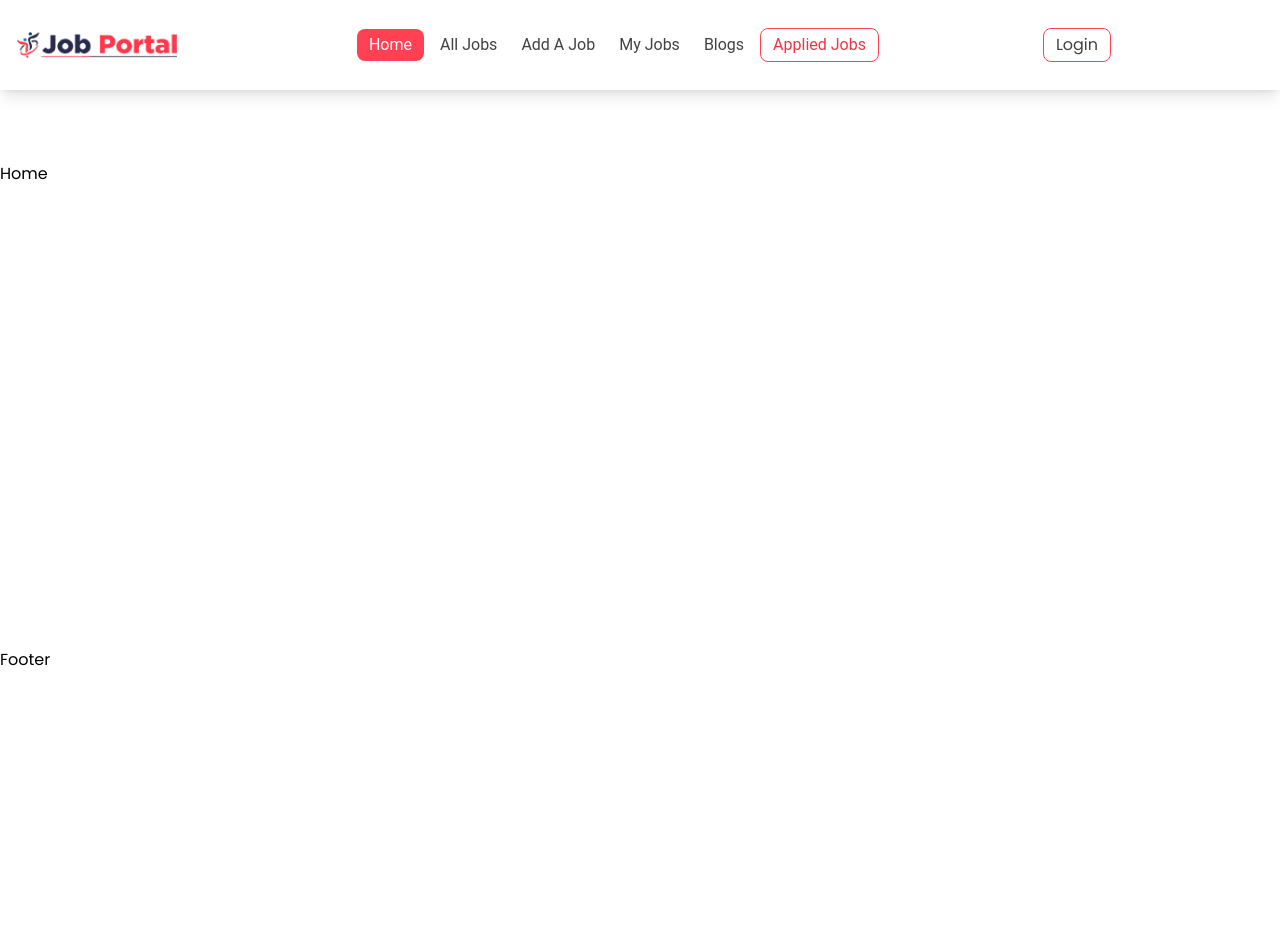
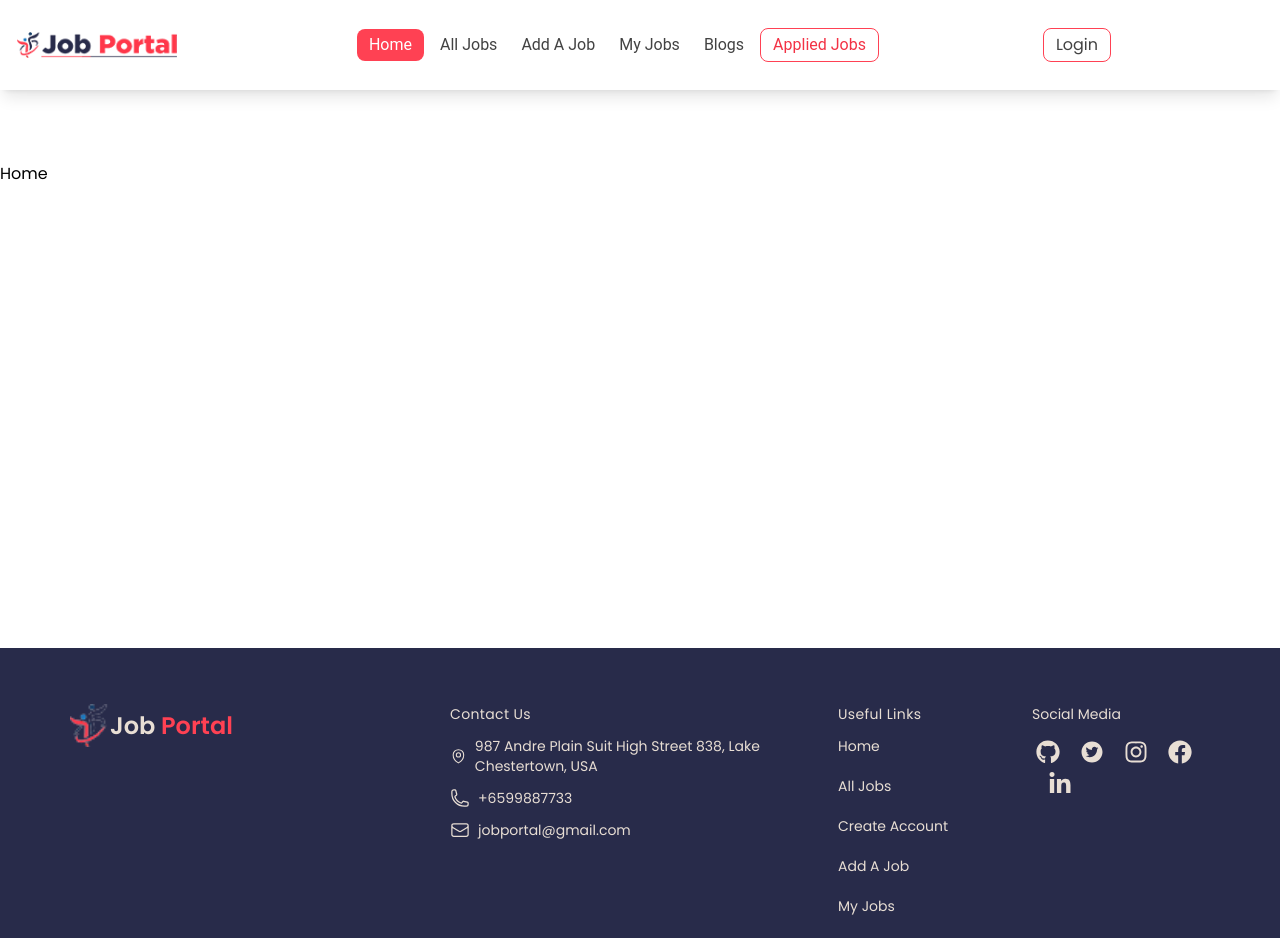
Before and after one commit to mstsurnalyakter/jobportal-client, a React (Vite) app: page / in a window 1280 px wide. Shown: the top 938 px of the page. Before the commit the page ends 800 px from the top, so only its background shows below. Built offline with nearby package versions, Linux system fonts and the light colour scheme; no server answers.

Commit message:
Footer component added

```diff
--- a/package.json
+++ b/package.json
@@ -23,6 +23,7 @@
     "react-hot-toast": "^2.4.1",
     "react-icons": "^5.2.1",
     "react-router-dom": "^6.23.0",
+    "react-tooltip": "^5.26.4",
     "sort-by": "^1.2.0"
   },
   "devDependencies": {
--- a/src/pages/Shared/Footer.jsx
+++ b/src/pages/Shared/Footer.jsx
@@ -1,9 +1,209 @@
-import React from 'react'
+import {
+  FaFacebook,
+  FaGithub,
+  FaInstagram,
+  FaLinkedinIn,
+} from "react-icons/fa";
+import { Tooltip } from "react-tooltip";
+import logo2 from '/logo2.png'
+import { AiFillTwitterCircle } from "react-icons/ai";
+
+import { Link } from "react-router-dom";
 
 const Footer = () => {
   return (
-    <div>Footer</div>
-  )
-}
+    <footer className="px-4 divide-y bg-[#282B4A] text-[#e8ded4] py-4">
+      <div className="container flex flex-col justify-between py-10 mx-auto space-y-8 lg:flex-row lg:space-y-0">
+        <div className="lg:w-1/3">
+          <div className="flex justify-center space-x-3 lg:justify-start">
+            <div className="self-center flex items-center text-lg md:text-2xl font-semibold">
+              <img className="w-10" src={logo2} alt="" />
+              <h2>
+                Job <span className="text-[#FF4153]">Portal</span>
+              </h2>
+            </div>
+          </div>
+        </div>
+        <div className="grid grid-cols-2 text-[#e8ded4] text-sm gap-x-4 gap-y-8 lg:w-2/3 sm:grid-cols-4">
+          <div className="space-y-3 col-span-2">
+            <h3 className="tracking-wide capitalize ">Contact us</h3>
+            <ul className="space-y-3">
+              <li>
+                <a
+                  rel="noopener noreferrer"
+                  className="flex  items-center gap-2"
+                  href="#"
+                >
+                  <svg
+                    xmlns="http://www.w3.org/2000/svg"
+                    fill="none"
+                    viewBox="0 0 24 24"
+                    strokeWidth={1.5}
+                    stroke="currentColor"
+                    className="w-5 h-5"
+                  >
+                    <path
+                      strokeLinecap="round"
+                      strokeLinejoin="round"
+                      d="M15 10.5a3 3 0 1 1-6 0 3 3 0 0 1 6 0Z"
+                    />
+                    <path
+                      strokeLinecap="round"
+                      strokeLinejoin="round"
+                      d="M19.5 10.5c0 7.142-7.5 11.25-7.5 11.25S4.5 17.642 4.5 10.5a7.5 7.5 0 1 1 15 0Z"
+                    />
+                  </svg>
 
-export default Footer
+                  <span>
+                    987 Andre Plain Suit High Street 838, Lake Chestertown, USA
+                  </span>
+                </a>
+              </li>
+              <li>
+                <a
+                  rel="noopener noreferrer"
+                  className="flex  items-center gap-2"
+                  href="tel:+6599887733"
+                >
+                  <svg
+                    xmlns="http://www.w3.org/2000/svg"
+                    fill="none"
+                    viewBox="0 0 24 24"
+                    strokeWidth={1.5}
+                    stroke="currentColor"
+                    className="w-5 h-5"
+                  >
+                    <path
+                      strokeLinecap="round"
+                      strokeLinejoin="round"
+                      d="M2.25 6.75c0 8.284 6.716 15 15 15h2.25a2.25 2.25 0 0 0 2.25-2.25v-1.372c0-.516-.351-.966-.852-1.091l-4.423-1.106c-.44-.11-.902.055-1.173.417l-.97 1.293c-.282.376-.769.542-1.21.38a12.035 12.035 0 0 1-7.143-7.143c-.162-.441.004-.928.38-1.21l1.293-.97c.363-.271.527-.734.417-1.173L6.963 3.102a1.125 1.125 0 0 0-1.091-.852H4.5A2.25 2.25 0 0 0 2.25 4.5v2.25Z"
+                    />
+                  </svg>
+
+                  <span>+6599887733</span>
+                </a>
+              </li>
+              <li>
+                <a
+                  rel="noopener noreferrer"
+                  className="flex  items-center gap-2"
+                  href="mailto:paperGlassArtistry@gmail.com"
+                >
+                  <svg
+                    xmlns="http://www.w3.org/2000/svg"
+                    fill="none"
+                    viewBox="0 0 24 24"
+                    strokeWidth={1.5}
+                    stroke="currentColor"
+                    className="w-5 h-5"
+                  >
+                    <path
+                      strokeLinecap="round"
+                      strokeLinejoin="round"
+                      d="M21.75 6.75v10.5a2.25 2.25 0 0 1-2.25 2.25h-15a2.25 2.25 0 0 1-2.25-2.25V6.75m19.5 0A2.25 2.25 0 0 0 19.5 4.5h-15a2.25 2.25 0 0 0-2.25 2.25m19.5 0v.243a2.25 2.25 0 0 1-1.07 1.916l-7.5 4.615a2.25 2.25 0 0 1-2.36 0L3.32 8.91a2.25 2.25 0 0 1-1.07-1.916V6.75"
+                    />
+                  </svg>
+
+                  <span>jobportal@gmail.com</span>
+                </a>
+              </li>
+            </ul>
+          </div>
+
+          <div className="space-y-3">
+            <h3 className="tracking-wide capitalize ">Useful Links</h3>
+            <ul className="space-y-5">
+              <li>
+                <Link to={"/"}>Home</Link>
+              </li>
+              <li>
+                <Link to={"/all-jobs"}>All Jobs</Link>
+              </li>
+              <li>
+                <Link to={"/register"}>Create Account</Link>
+              </li>
+              <li>
+                <Link to={"/add-job"}>Add A Job</Link>
+              </li>
+              <li>
+                <Link to={"/my-jobs"}> My Jobs</Link>
+              </li>
+              <li>
+                <Link to={"/my-jobs"}> Blogs</Link>
+              </li>
+              <li>
+                <Link to={"/applied-jobs"}>Applied Jobs</Link>
+              </li>
+            </ul>
+          </div>
+          <div className="space-y-3">
+            <div className="capitalize">Social media</div>
+            <div className="flex flex-wrap items-center justify-start space-x-3 text-2xl">
+              <a
+                rel="noopener noreferrer"
+                href="https://github.com/mstsurnalyakter"
+                id="gitHub"
+                target="_blank"
+                className="flex items-center p-1"
+              >
+                <FaGithub />
+              </a>
+              <Tooltip anchorSelect="#gitHub" content="GitHub" />
+              <a
+                rel="noopener noreferrer"
+                target="_blank"
+                href="https://twitter.com/mstsurnalyakter"
+                id="twitter"
+                className="flex items-center p-1"
+              >
+                <AiFillTwitterCircle />
+              </a>
+              <Tooltip anchorSelect="#twitter" content="Twitter" />
+              <a
+                rel="noopener noreferrer"
+                target="_blank"
+                href="https://www.instagram.com/mstsurnalyakte/?hl=en"
+                id="instagram"
+                className="flex items-center p-1"
+              >
+                <FaInstagram />
+              </a>
+              <Tooltip anchorSelect="#instagram" content="Instagram" />
+              <a
+                rel="noopener noreferrer"
+                target="_blank"
+                href="https://web.facebook.com/mstsurnalyakter"
+                id="facebook"
+                className="flex items-center p-1"
+              >
+                <FaFacebook />
+              </a>
+              <Tooltip anchorSelect="#facebook" content="Facebook" />
+              <a
+                rel="noopener noreferrer"
+                target="_blank"
+                href="https://www.linkedin.com/in/mst-surnaly-akter/"
+                id="linkedIn"
+                className="flex items-center p-1"
+              >
+                <FaLinkedinIn />
+              </a>
+              <Tooltip anchorSelect="#linkedIn" content="LinkedIn" />
+            </div>
+          </div>
+        </div>
+      </div>
+      <div className="border-b-2 border-[#13131326]"></div>
+      <div className="py-6 text-sm text-center dark:text-gray-600">
+        <p className="text-[#e8ded4]">
+          Copyright © {new Date().getFullYear()} - All right reserved by{" "}
+          Job <span className="text-[#FF4153]">Portal</span>
+        </p>
+      </div>
+    </footer>
+  );
+};
+
+Footer.propTypes = {};
+
+export default Footer;
--- a/src/pages/Shared/NavBar.jsx
+++ b/src/pages/Shared/NavBar.jsx
@@ -118,7 +118,7 @@ function NavList() {
       </NavLink>
 
       <NavLink
-        to={"/add-job,"}
+        to={"/add-job"}
         className={({ isActive }) =>
           isActive
             ? "bg-[#FF4153] px-3 py-1  text-white  rounded-lg"
```
Also changed, not shown: 1 other file (tests, documents, lock files or other folders).
